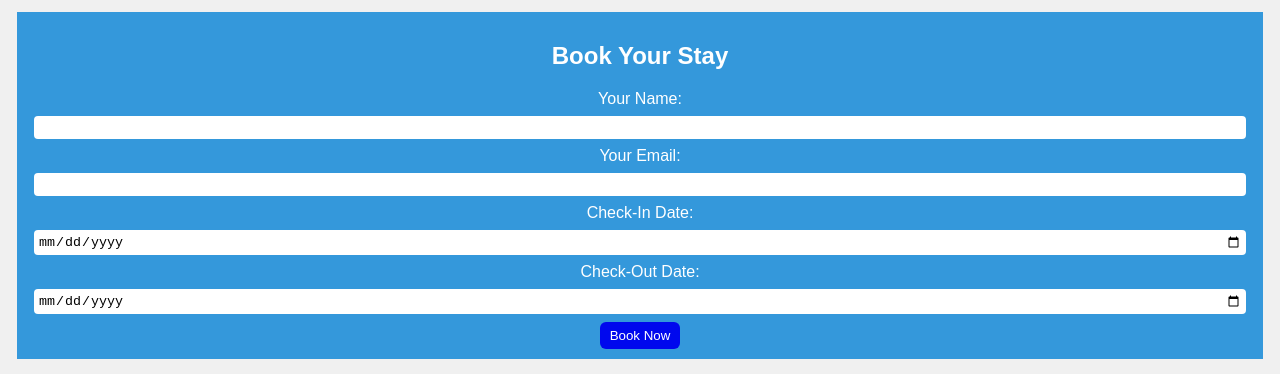
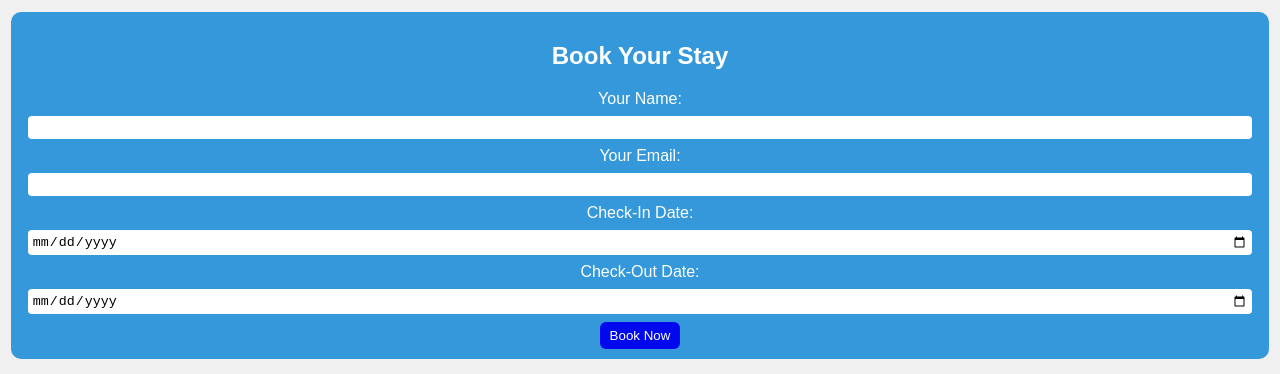
Before and after one commit to cpp13/hotel_management_website, a plain HTML site: page index.html in a window 1280 px wide. Shown: the part 434-808 px from the top of the page. Drawn offline with Linux system fonts and the light colour scheme.

Commit message:
improved padding and margin of reservation form

```diff
--- a/style.css
+++ b/style.css
@@ -42,8 +42,10 @@ header {
   margin-top: 15px;
   margin-left: auto;
   margin-right: auto;
+  margin-bottom: 15px;
   padding: 10px 15px;
-  width: 95%;
+  width: 96%;
+  border-radius: 10px;
 }
 
 label{
```
